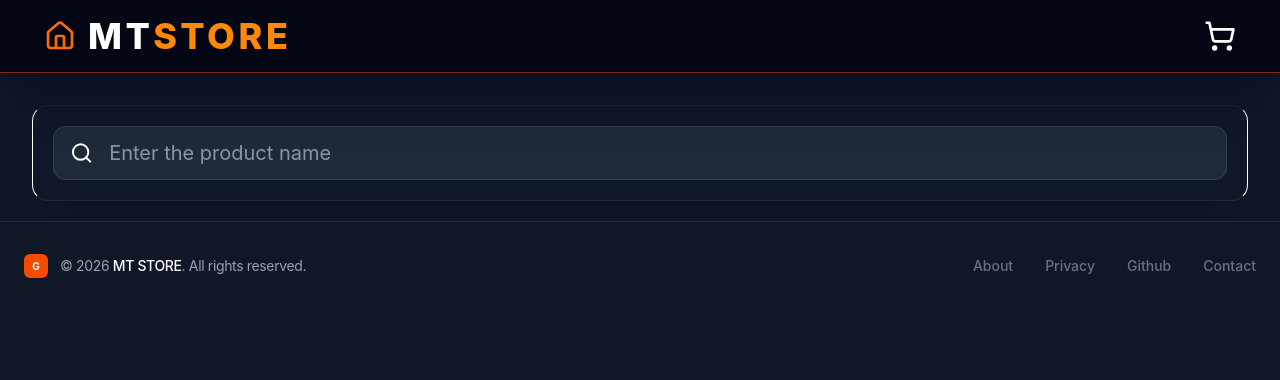
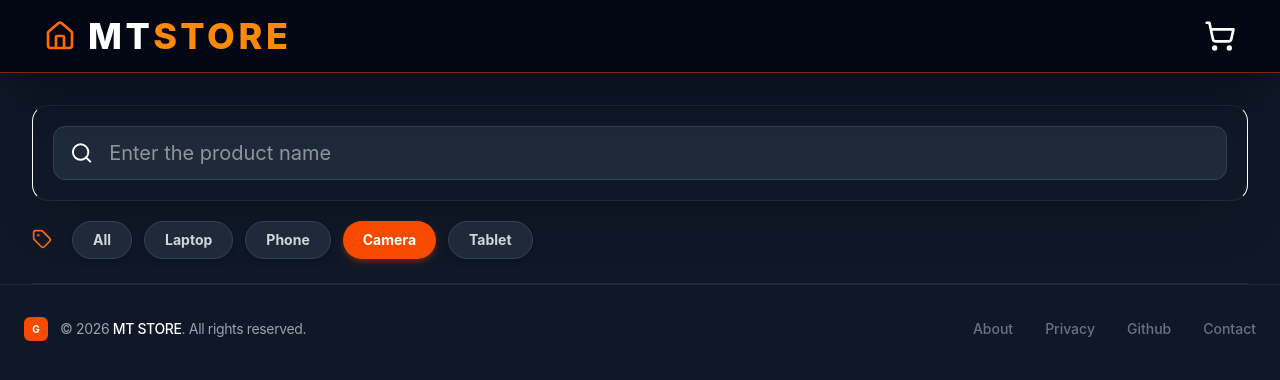
Before and after one commit to brian4521/Ecommerce-Project, a React (Vite) app: page / in a window 1280 px wide. Shown: the top 380 px of the page. Built offline with nearby package versions, Linux system fonts and the light colour scheme.

Commit message:
categoryfilter was added

```diff
--- a/src/App.jsx
+++ b/src/App.jsx
@@ -6,6 +6,7 @@ import Checkout from "./pages/Checkout";
 import Productdetails from "./pages/Productdetails";
 import Footer from "./components/Footer";
 import { BrowserRouter as Router, Routes, Route } from "react-router-dom";
+
 const App = () => {
   return (
     <>
--- a/src/components/Category.jsx
+++ b/src/components/Category.jsx
@@ -1,7 +1,34 @@
-import React from "react";
+import React, { useState } from "react";
+import { initialProducts } from "../data/product";
+import { Tag } from "lucide-react";
+
+const categories = [
+  "All",
+  ...new Set(initialProducts.map((cate) => cate.category)),
+];
+console.log(categories);
 
 const Category = () => {
-  return <div>Category</div>;
+  const [selectedCategory, setselectedCategory] = useState("Camera");
+  return (
+    <>
+      <div className="flex flex-wrap gap-3 border-b border-gray-800 pb-6">
+        <Tag className="w-5 h-5 text-orange-500 mt-2 mr-2 hidden sm:block" />
+
+        {categories.map((item) => (
+          <button
+            key={item}
+            className={`px-5 py-2 text-sm font-bold rounded-full transition duration-200 shadow-md ${selectedCategory === item ? "bg-orange-600 text-white shadow-orange-800/50" : "bg-gray-800 text-gray-300 hover:bg-gray-700 hover:text-orange-400 border border-gray-700"}`}
+            onClick={() => {
+              setselectedCategory(item);
+            }}
+          >
+            {item}
+          </button>
+        ))}
+      </div>
+    </>
+  );
 };
 
 export default Category;
--- /dev/null
+++ b/src/data/product.js
@@ -0,0 +1,155 @@
+// --- 1. DATA (Simulates products.js) ---
+export const initialProducts = [
+  // Realistic Image URLs for Phone (Dark)
+  {
+    id: 101,
+    name: "MackBook Air - M4 Black",
+    price: 119990,
+    image: "https://m.media-amazon.com/images/I/71CjP9jmqZL._SL1500_.jpg",
+    description:
+      "The ultimate smartphone experience with a 108MP camera and all-day battery life.",
+    category: "Laptop",
+  },
+  // Realistic Image URLs for Laptop (Silver)
+  {
+    id: 102,
+    name: "MackBook Air - M4 Golden",
+    price: 119990,
+    image: "https://m.media-amazon.com/images/I/71XIkqkx+KL._SL1500_.jpg",
+    description:
+      "Powerful and portable, featuring a 14-inch edge-to-edge display and latest CPU.",
+    category: "Laptop",
+  },
+  // Realistic Image URLs for Tablet (with stylus)
+  {
+    id: 103,
+    name: "iphone 17 pro max",
+    price: 79990,
+    image: "https://m.media-amazon.com/images/I/618vU2qKXQL._SL1500_.jpg",
+    description:
+      "Vibrant 10-inch display for media consumption and light productivity tasks.",
+    category: "Phone",
+  },
+  // Realistic Image URLs for Camera (Mirrorless)
+  {
+    id: 401,
+    name: "iphone 17 air Silver",
+    price: 95490,
+    image: "https://m.media-amazon.com/images/I/61SKi94cImL._SL1500_.jpg",
+    description:
+      "Capture stunning photos and 4K videos with professional-grade performance.",
+    category: "Phone",
+  },
+  // Realistic Image URLs for Phone (Light/Older Model)
+  {
+    id: 501,
+    name: "iphone 17 pro max Gold",
+    price: 79990,
+    image: "https://m.media-amazon.com/images/I/71JGCn1z1TL._SL1500_.jpg",
+    description:
+      "An affordable, feature-packed phone with a secure biometric sensor.",
+    category: "Phone",
+  },
+  // Realistic Image URLs for Laptop (Chromebook)
+  {
+  id: 609,
+  name: "HP Pavilion Plus, Intel Core i5-1335U-13th Gen Laptop, (16GB LPDDR5x,512GB SSD),IPS",
+  price: 69990,
+  image: "https://m.media-amazon.com/images/I/61s8J1vGi0L._SL1500_.jpg",
+  description:
+    "The ultimate smartphone experience with a 108MP camera and all-day battery life.",
+  category: "Laptop",
+},
+  {
+    id: 601,
+    name: "iphone 17 air White",
+    price: 95490,
+    image: "https://m.media-amazon.com/images/I/61Ce-6B6x+L._SL1500_.jpg",
+    description:
+      "Lightweight and fast, perfect for students and cloud-based work.",
+    category: "Phone",
+  },
+    {
+    id: 609,
+    name: "Sony Alpha ILCE-7RM3A Full-Frame 42.4MP Mirrorless",
+    price: 120990,
+    image: "https://m.media-amazon.com/images/I/71VnF6UiESL._SL1500_.jpg",
+    description:
+      "Lightweight and fast, perfect for students and cloud-based work.",
+    category: "Camera",
+  },
+  {
+    id: 602,
+    name: "ipad M4 white",
+    price: 54990,
+    image: "https://m.media-amazon.com/images/I/719uQ7BLfrL._SX679_.jpg",
+    description:
+      "Lightweight and fast, perfect for students and cloud-based work.",
+    category: "Tablet",
+  },
+  {
+    id: 603,
+    name: "ipad M4 gold",
+    price: 54990,
+    image: "https://m.media-amazon.com/images/I/719oEHipgqL._SL1500_.jpg",
+    description:
+      "Lightweight and fast, perfect for students and cloud-based work.",
+    category: "Tablet",
+  },
+  {
+    id: 604,
+    name: "Lenovo Tab 9",
+    price: 35990,
+    image: "https://m.media-amazon.com/images/I/71PwporL-mL._SL1500_.jpg",
+    description:
+      "Lightweight and fast, perfect for students and cloud-based work.",
+    category: "Tablet",
+  },
+   {
+    id: 610,
+    name: "Sony Alpha ILCE-7M3K Full-Frame 24.2MP Mirrorless Digital SLR Camera",
+    price: 120990,
+    image: "https://m.media-amazon.com/images/I/71j3bPnm+UL._SL1500_.jpg",
+    description:
+      "Lightweight and fast, perfect for students and cloud-based work.",
+    category: "Camera",
+  },
+  {
+    id: 605,
+    name: "Apple ipad Go Lite",
+    price: 35990,
+    image:
+      "https://m.media-amazon.com/images/I/61kV643xjIL._SL1500_.jpghttps://m.media-amazon.com/images/I/81LskAU5h1L._SX679_.jpg",
+    description:
+      "Lightweight and fast, perfect for students and cloud-based work.",
+    category: "Tablet",
+  },
+  {
+    id: 606,
+    name: "Canon E0S - 200",
+    price: 60990,
+    image: "https://m.media-amazon.com/images/I/81LskAU5h1L._SX679_.jpg",
+    description:
+      "Lightweight and fast, perfect for students and cloud-based work.",
+    category: "Camera",
+  },
+  {
+    id: 607,
+    name: "Nikon Mirroless",
+    price: 90990,
+    image: "https://m.media-amazon.com/images/I/51AbWisvJfL._SX679_.jpg",
+    description:
+      "Lightweight and fast, perfect for students and cloud-based work.",
+    category: "Camera",
+  },
+    {
+    id: 608,
+    name: "HP Pavilion x360, 13th Gen Intel Core i5-1335U (16GB DDR4, 512GB SSD) Black",
+    price: 69990,
+    image: "https://m.media-amazon.com/images/I/618zAXbM4uL._SL1500_.jpg",
+    description:
+      "The ultimate smartphone experience with a 108MP camera and all-day battery life.",
+    category: "Laptop",
+  },
+
+];
--- a/src/pages/Productlist.jsx
+++ b/src/pages/Productlist.jsx
@@ -1,10 +1,12 @@
 import React from "react";
 import Searchbar from "../components/Searchbar";
+import Category from "../components/Category";
 const Productlist = () => {
   return (
     <>
       <div className="mx-auto container px-4 md:px-8 pt-8 ">
         <Searchbar />
+        <Category />
       </div>
     </>
   );
```
